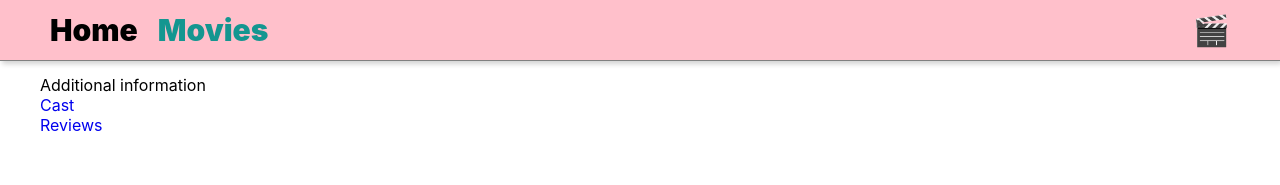
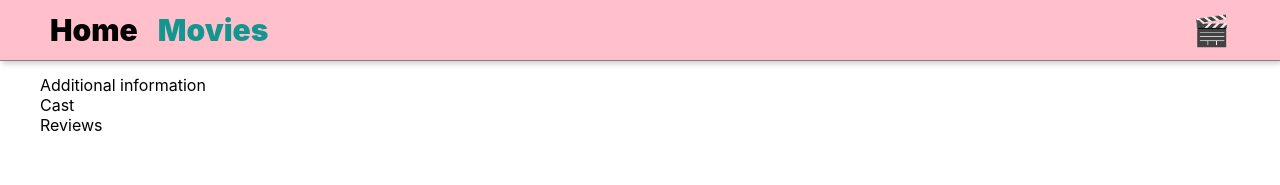
Before and after one commit to teiatan/goit-react-hw-05-movies, a React (Create React App) app: page /movies/1 in a window 1280 px wide. Shown: the top 185 px of the page. Built offline with nearby package versions, Linux system fonts and the light colour scheme; no server answers.

Commit message:
delete extra info from app

```diff
--- a/src/components/App.jsx
+++ b/src/components/App.jsx
@@ -1,24 +1,19 @@
-import { useState, useEffect } from "react";
+import { useState } from "react";
 import { Routes, Route } from "react-router-dom";
 import { Header } from "./header/Header";
 import { Main } from "./main/Main";
 import { Movies } from "pages/Movies";
 import { Home } from "pages/Home";
 import { MovieDetails } from "../pages/MovieDetails";
-import { MoviesList } from "components/moviesList/MoviesList";
-import { OneMovie } from "components/oneMovie/OneMovie";
-import { AdditionalInfoButtons } from "./additionalInfoButtons/AdditionalInfoButtons";
 import { Reviews } from "./reviews/Reviews";
 import { Cast } from "./cast/Cast";
 import { NotFound } from "pages/NotFound";
-import { apiService } from "service/themoviedbApi";
+
 
 
 
 export const App = () => {
-  const [movies, setMovies] = useState([]);
   const [currentMovieId, setCurrentMovieId] = useState(null);
-  const [currentMovieInfo, setCurrentMovieInfo] = useState(null);
   const [reviews, setReviews] = useState(null);
   const [cast, setCast] = useState(null);
 
@@ -26,25 +21,13 @@ export const App = () => {
     setCurrentMovieId(id);
   };
 
-  const getMovieCast = () => {
-    apiService.getMovieActors(currentMovieId)
-    .then( response => {
-      const actors = response.cast.map(actor => {
-        return({name: actor.name, character: actor.character, id: actor.id, photo: `https://www.themoviedb.org/t/p/original/${actor.profile_path}`})
-      })
-      setCast(actors);
-      setReviews(null);
-    })
+  const getCast = (data) => {
+    setCast(data);
   };
 
-  const getMovieReview = () => {
-    apiService.getMovieReviews(currentMovieId)
-    .then(response => {
-      const reviewsData = response.results.map(review => {return({author: review.author, review: review.content, id: review.id})})
-      setReviews(reviewsData);
-      setCast(null);
-    })
-  };
+  const getReview = (data) => {
+    setReviews(data);
+  }
 
   return (
     <>
@@ -55,17 +38,12 @@ export const App = () => {
           <Route path="/movies" element={<Movies onClickMovieItem={onClickMovieItem}/>}>
 
           </Route>
-          <Route path="/movies/:movieID" element={<MovieDetails movieId={currentMovieId}/>}>
-            {/* <Route path="/cast" element={<Cast />} /> */}
-            {/* <Route path="/reviews" element={<Reviews />} /> */}
+          <Route path="/movies/:movieID" element={<MovieDetails movieId={currentMovieId} getCast={getCast} getReview={getReview}/>}>
+            <Route path="/movies/:movieID/cast" element={<Cast actors={cast}/>} />
+            <Route path="/movies/:movieID/reviews" element={<Reviews reviews={reviews}/>} />
           </Route>
           <Route path="*" element={<NotFound />} />
         </Routes>
-        {/* {!currentMovieId && <MoviesList title="Trending today" movies={movies} onClickMovieLink={takeCurrentMovieIdByClickOnLink}/>}
-        {currentMovieId && currentMovieInfo && <OneMovie id={currentMovieId} data={currentMovieInfo}/>}
-        {currentMovieId && <AdditionalInfoButtons onClickCast={getMovieCast} onClickReview={getMovieReview}/>}
-        {reviews && <Reviews reviews={reviews}/>}
-        {cast && <Cast actors={cast}/>} */}
       </Main>
 
     </>
--- a/src/components/additionalInfoButtons/AdditionalInfoButtons.jsx
+++ b/src/components/additionalInfoButtons/AdditionalInfoButtons.jsx
@@ -1,4 +1,6 @@
-export function AdditionalInfoButtons({onClickCast, onClickReview}) {
+import { StyledLink } from "./AdditionalInfoButtons.styled";
+
+export function AdditionalInfoButtons({onClickCast, onClickReview, movieId}) {
 
     const onClick = e => {
         e.preventDefault();
@@ -16,9 +18,9 @@ export function AdditionalInfoButtons({onClickCast, onClickReview}) {
 
 
     return (
-        <ul> Additional information
-            <li><a href="asd" id="cast" onClick={onClick}>Cast</a></li>
-            <li><a href="asd" id="reviews" onClick={onClick}>Reviews</a></li>
+        <ul onClick={onClick}> Additional information
+            <li><StyledLink to={`/movies/:${movieId}/cast`} id="cast"/* href="asd"  onClick={onClick} */>Cast</StyledLink></li>
+            <li><StyledLink to={`/movies/:${movieId}/reviews`} id="reviews"/* href="asd"  onClick={onClick} */>Reviews</StyledLink></li>
         </ul>
     );
 };
--- /dev/null
+++ b/src/components/additionalInfoButtons/AdditionalInfoButtons.styled.js
@@ -0,0 +1,10 @@
+import { NavLink } from 'react-router-dom';
+import styled from '@emotion/styled';
+
+export const StyledLink = styled(NavLink)`
+    color: black;
+
+    &.active {
+        color: rgb(20, 150, 144);;
+    }
+`;
--- a/src/components/oneMovie/OneMovie.styled.js
+++ b/src/components/oneMovie/OneMovie.styled.js
@@ -1,11 +1,6 @@
 import styled from '@emotion/styled';
-import { NavLink } from 'react-router-dom';
 
 export const ImgTag = styled.img`
     width: 120px;
     height: auto;
 `;
-
-export const StyledLink = styled(NavLink)`
-
-`;
--- a/src/pages/MovieDetails.jsx
+++ b/src/pages/MovieDetails.jsx
@@ -3,9 +3,11 @@ import { OneMovie } from "components/oneMovie/OneMovie";
 import { AdditionalInfoButtons } from "components/additionalInfoButtons/AdditionalInfoButtons";
 import { apiService } from "service/themoviedbApi";
 
-export function MovieDetails({movieId}) {
+export function MovieDetails({movieId, getCast, getReview}) {
 
     const [currentMovieInfo, setCurrentMovieInfo] = useState(null);
+    const [reviews, setReviews] = useState(null);
+    const [cast, setCast] = useState(null);
 
     useEffect(()=>{
         apiService.getWholeMovieInformation(movieId).then(
@@ -13,10 +15,30 @@ export function MovieDetails({movieId}) {
         );
       }, [movieId]);
 
+      const getMovieCast = () => {
+        apiService.getMovieActors(movieId)
+        .then( response => {
+          const actors = response.cast.map(actor => {
+            return({name: actor.name, character: actor.character, id: actor.id, photo: `https://www.themoviedb.org/t/p/original/${actor.profile_path}`})
+          })
+          setCast(actors);
+          getCast(cast);
+        })
+      };
+
+      const getMovieReview = () => {
+        apiService.getMovieReviews(movieId)
+        .then(response => {
+          const reviewsData = response.results.map(review => {return({author: review.author, review: review.content, id: review.id})})
+          setReviews(reviewsData);
+          getReview(reviews);
+        })
+      };
+
     return (
         <>
             <OneMovie data={currentMovieInfo}/>
-            <AdditionalInfoButtons /* onClickCast={getMovieCast} onClickReview={getMovieReview} *//>
+            <AdditionalInfoButtons movieId={movieId} onClickCast={getMovieCast} onClickReview={getMovieReview}/>
         </>
     );
 };
```
